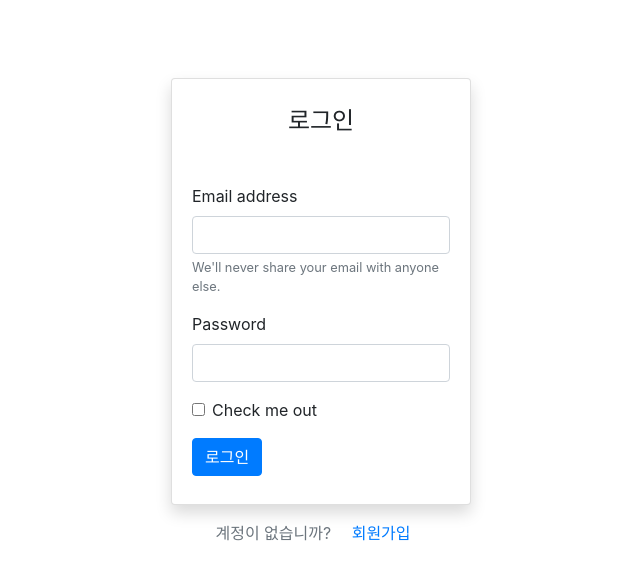
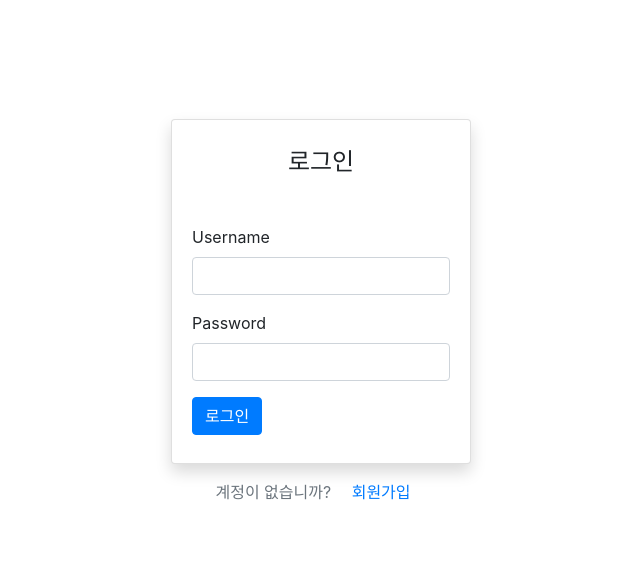
Before and after one commit to JHyuk2/django_pjt3, a Django app: page /accounts/signin/ in a window 1280 px wide. Shown: the part 76-656 px from the top of the page, without its empty margins (319-959 px from the left). Run offline with Django 3.2, Linux system fonts and the light colour scheme; some libraries are stand-ins or nearby versions; some web fonts are replaced.

Commit message:
Update auth templates

```diff
--- a/accounts/templates/sign_in.html
+++ b/accounts/templates/sign_in.html
@@ -6,20 +6,17 @@
   <div class="card-body">
     <h4 class="card-title text-center mb-5" style="font-family: 'Gugi', cursive;">로그인</h4>
 
-    <form>
+    <form action="{% url 'accounts:signin' %}" method="POST">
       <div class="form-group">
-        <label for="exampleInputEmail1">Email address</label>
-        <input type="email" class="form-control" id="exampleInputEmail1" aria-describedby="emailHelp">
-        <small id="emailHelp" class="form-text text-muted">We'll never share your email with anyone else.</small>
+        <label for="username">Username</label>
+        <input type="text" class="form-control" id="username">
       </div>
+
       <div class="form-group">
-        <label for="exampleInputPassword1">Password</label>
-        <input type="password" class="form-control" id="exampleInputPassword1">
+        <label for="password">Password</label>
+        <input type="password" class="form-control" id="password">
       </div>
-      <div class="form-group form-check">
-        <input type="checkbox" class="form-check-input" id="exampleCheck1">
-        <label class="form-check-label" for="exampleCheck1">Check me out</label>
-      </div>
+
       <button type="submit" class="btn btn-primary">로그인</button>
     </form>
   </div>
```
Also changed, not shown: accounts/templates/sign_up.html (+4 -14 lines).
